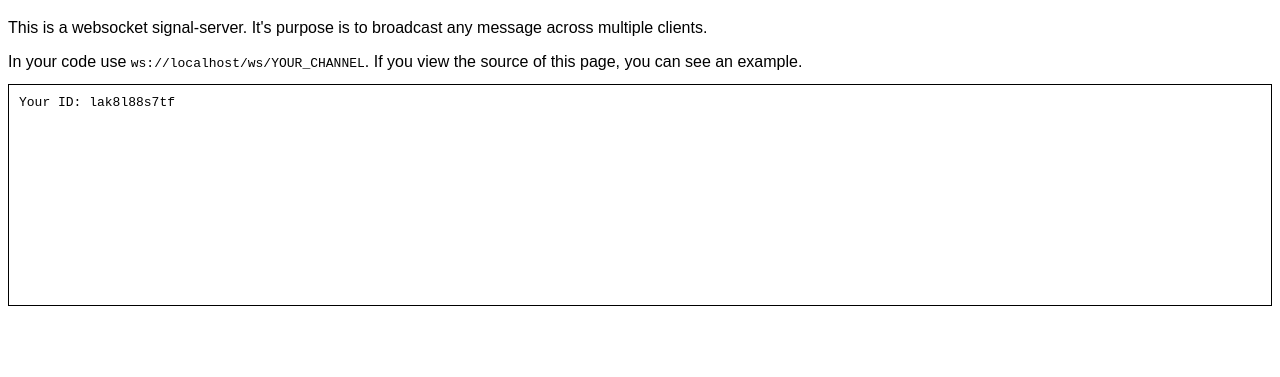
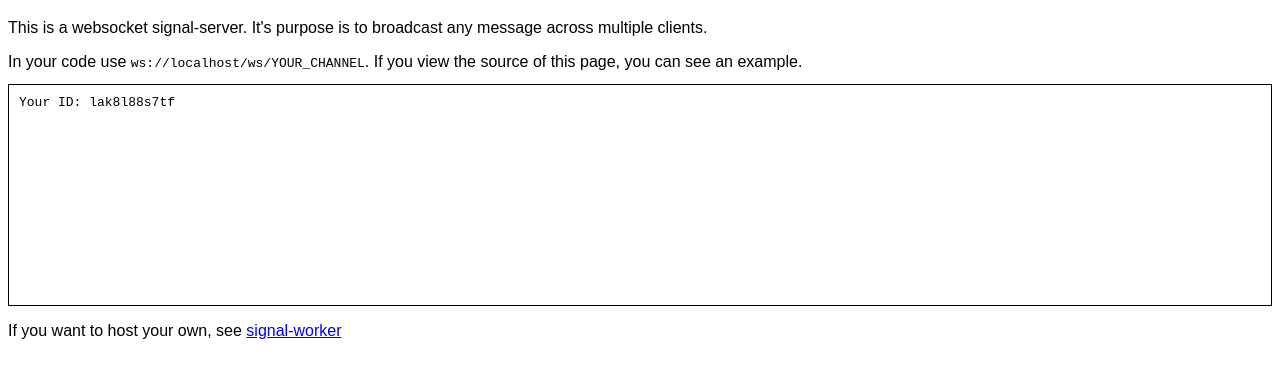
Before and after one commit to konsumer/signal-worker, a website: page public/index.html in a window 1280 px wide. Shown: the part 61-438 px from the top of the page. Drawn offline with Linux system fonts and the light colour scheme.

Commit message:
link to github

```diff
--- a/public/index.html
+++ b/public/index.html
@@ -22,6 +22,7 @@
     <p>This is a websocket signal-server. It's purpose is to broadcast any message across multiple clients.</p>
     In your code use <code id="urlDisplay"></code>. If you view the source of this page, you can see an example.
     <pre id="output"></pre>
+    <p>If you want to host your own, see <a href="https://github.com/konsumer/signal-worker">signal-worker</a></p>
   </body>
 
   <script>
```
